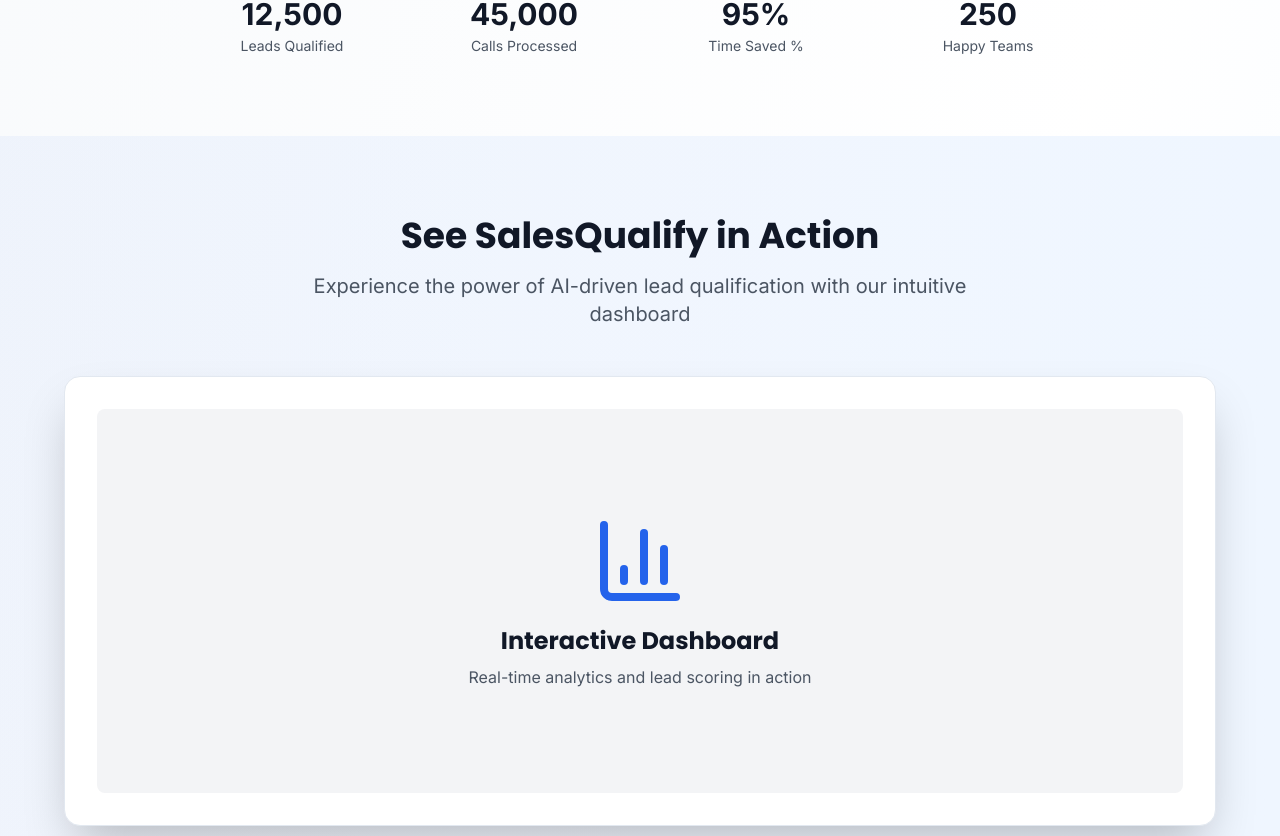
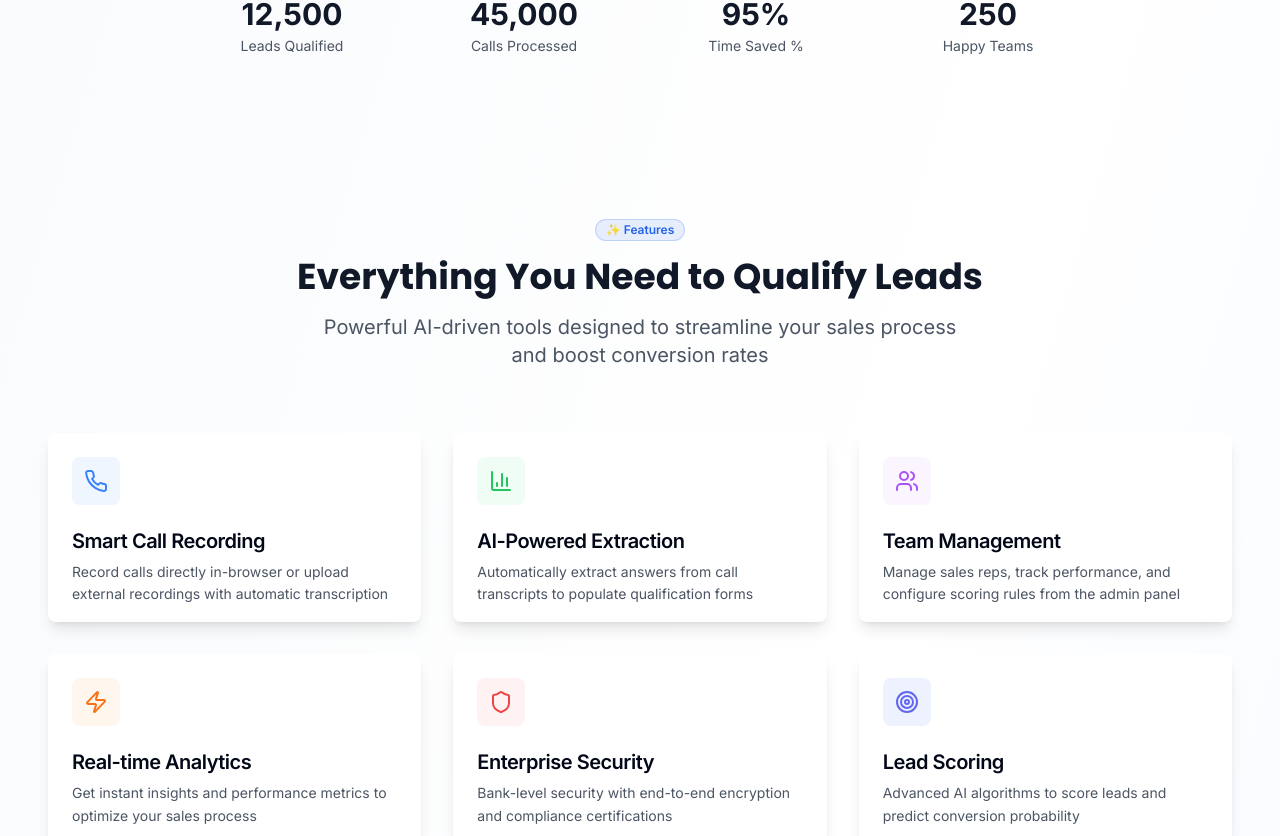
Before and after one commit to AyiteJnr/Sales-qualify, a React (Vite) app: page / in a window 1280 px wide. Shown: the part 671-1507 px from the top of the page. Built offline with nearby package versions, Linux system fonts and the light colour scheme; the HTML template or start-up script is replaced by a standard one.

Commit message:
Remove 'See SalesQualify in Action' section from landing page

```diff
--- a/src/pages/Index.tsx
+++ b/src/pages/Index.tsx
@@ -312,54 +312,6 @@
                 <div className="text-sm text-gray-600">{stat.label}</div>
               </motion.div>
             ))}
-          </motion.div>
-        </div>
-      </motion.section>
-
-      {/* App Screenshot Section */}
-      <motion.section
-        className="py-20 px-4 bg-gradient-to-r from-primary/5 to-blue-50"
-        initial={{ opacity: 0 }}
-        whileInView={{ opacity: 1 }}
-        transition={{ duration: 0.8 }}
-        viewport={{ once: true }}
-      >
-        <div className="container mx-auto text-center">
-          <motion.h2
-            className="text-4xl font-bold mb-4 text-gray-900"
-            initial={{ y: 20, opacity: 0 }}
-            whileInView={{ y: 0, opacity: 1 }}
-            transition={{ duration: 0.6 }}
-            viewport={{ once: true }}
-          >
-            See SalesQualify in Action
-          </motion.h2>
-          <motion.p
-            className="text-xl text-gray-600 mb-12 max-w-2xl mx-auto"
-            initial={{ y: 20, opacity: 0 }}
-            whileInView={{ y: 0, opacity: 1 }}
-            transition={{ duration: 0.6, delay: 0.2 }}
-            viewport={{ once: true }}
-          >
-            Experience the power of AI-driven lead qualification with our intuitive dashboard
-          </motion.p>
-
-          <motion.div
-            className="relative max-w-6xl mx-auto"
-            initial={{ scale: 0.9, opacity: 0 }}
-            whileInView={{ scale: 1, opacity: 1 }}
-            transition={{ duration: 0.8, delay: 0.4 }}
-            viewport={{ once: true }}
-          >
-            <div className="bg-white rounded-2xl shadow-2xl p-8 border">
-              <div className="bg-gray-100 rounded-lg p-6 h-96 flex items-center justify-center">
-                <div className="text-center">
-                  <BarChart3 className="h-24 w-24 text-primary mx-auto mb-4" />
-                  <h3 className="text-2xl font-bold text-gray-900 mb-2">Interactive Dashboard</h3>
-                  <p className="text-gray-600">Real-time analytics and lead scoring in action</p>
-                </div>
-              </div>
-            </div>
           </motion.div>
         </div>
       </motion.section>
```
